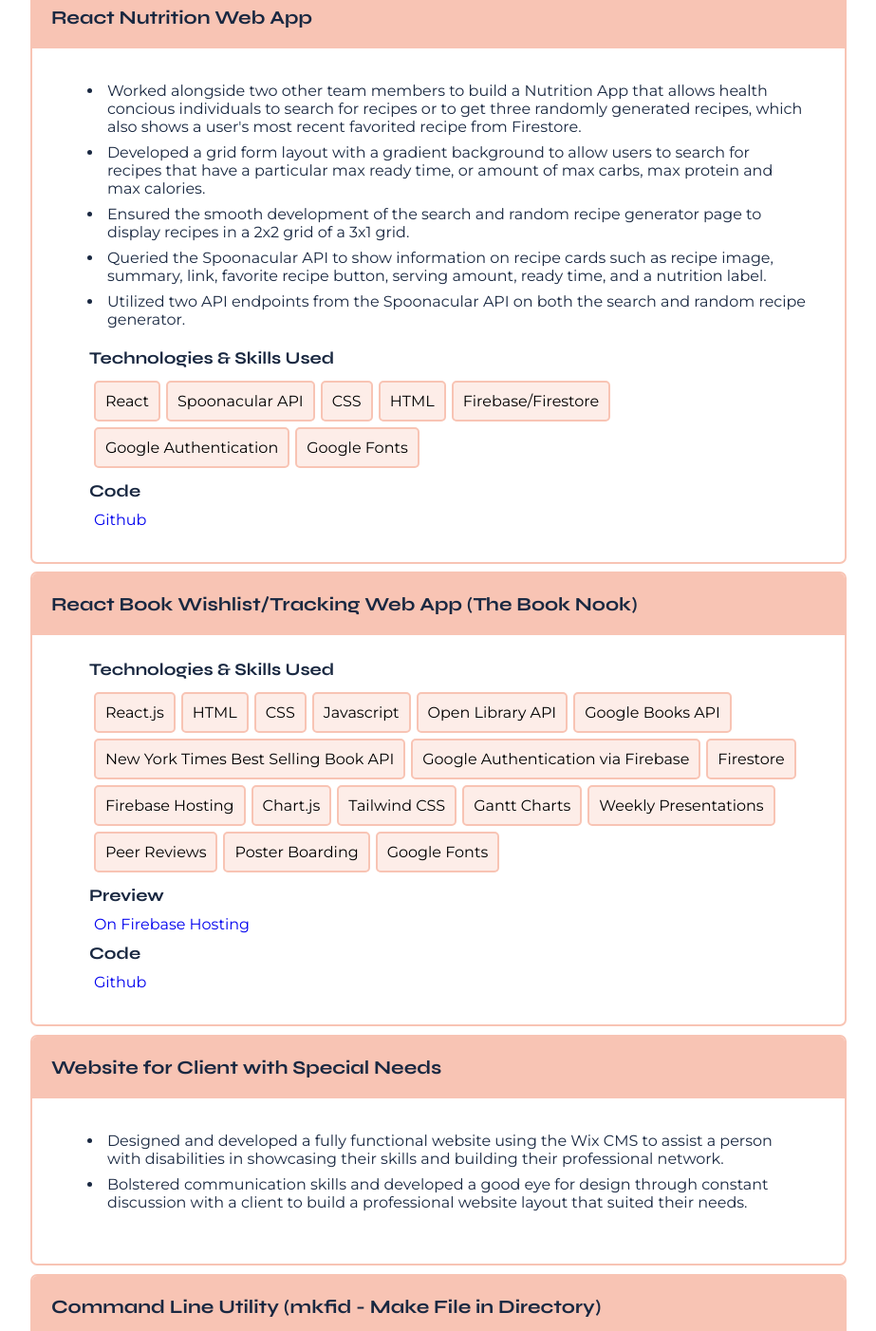
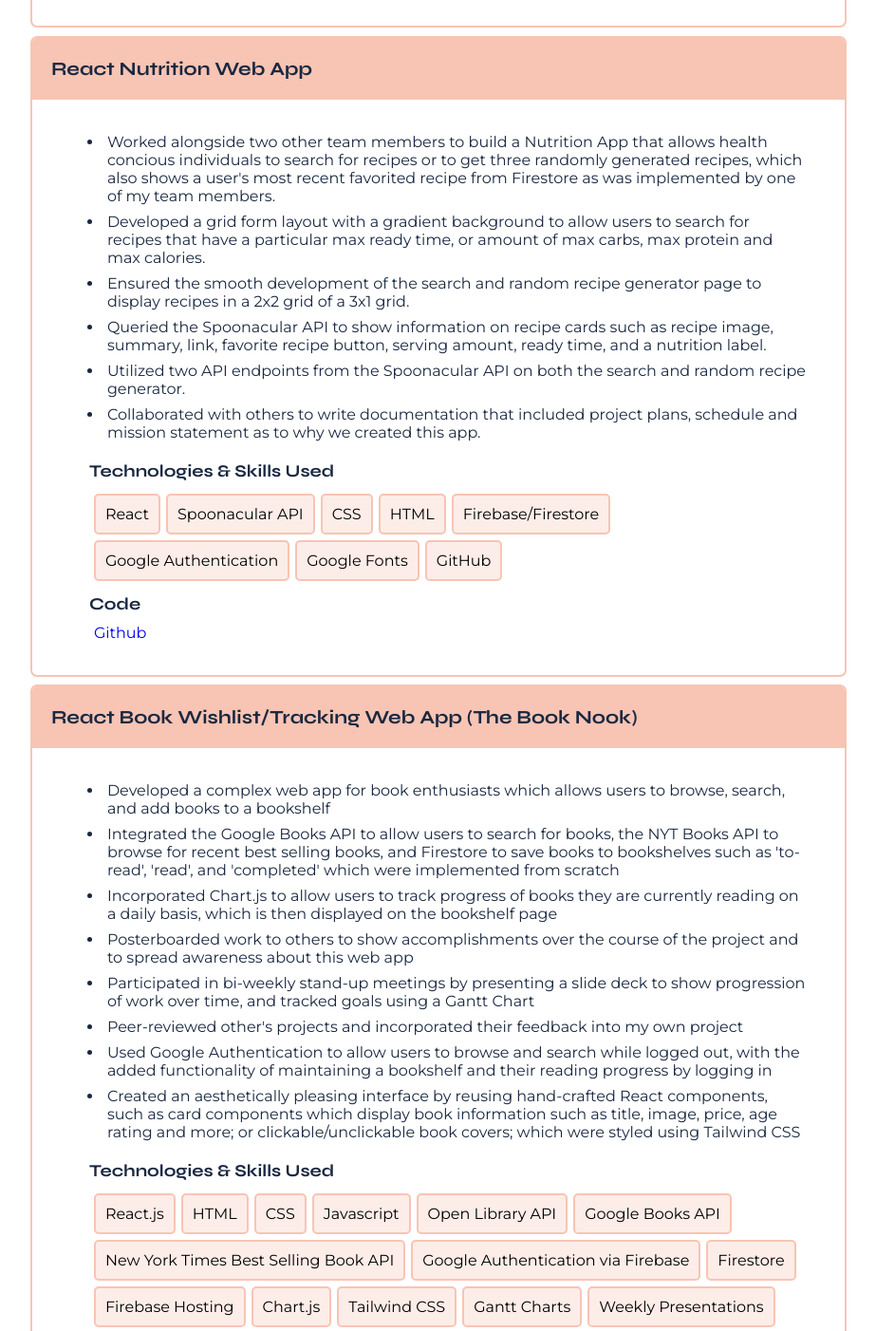
Before and after one commit to speer987/personal-website, a React (Create React App) app: page / in a window 1280 px wide. Shown: the part 3280-4682 px from the top of the page at 95% size, without its empty margins (178-1101 px from the left). Built offline with nearby package versions, Linux system fonts and the light colour scheme.

Commit message:
adding updated project descriptions

```diff
--- a/src/components/projects.js
+++ b/src/components/projects.js
@@ -24,6 +24,7 @@
       "Incorporated complex components such as a form with a user input, which queries the Country API for country details, which are displayed underneath the form.",
       "Developed a cohesive and responsive user interface through the use of involved CSS concepts such as grid and flex, while using symmetry in the image placement to create a balanced, simple visual appearance.",
       "Validated code by using a HTML accessibility validator.",
+      "Hosted on both GitHub pages and CodeSandbox.",
     ],
     tech: [
       "Rest Countries API",
@@ -55,6 +56,7 @@
       "Incorporates the use of four different user input fields (one being a number), which are validated upon form submission for easily calculating compound interest.",
       "Ensured that users are presented with an error message when entering erroneous inputs.",
       "Utilized a basic javascript function knowledge to calculate compound interest before displaying it to the user interface.",
+      "Hosted on both GitHub pages and CodeSandbox.",
     ],
     tech: ["HTML", "CSS", "JavaScript", "Google Fonts", "Color Schemes"],
     preview: [
@@ -76,11 +78,12 @@
     course: "React Nutrition Web App",
     university: "Loyola Marymount University",
     desc: [
-      "Worked alongside two other team members to build a Nutrition App that allows health concious individuals to search for recipes or to get three randomly generated recipes, which also shows a user's most recent favorited recipe from Firestore.",
+      "Worked alongside two other team members to build a Nutrition App that allows health concious individuals to search for recipes or to get three randomly generated recipes, which also shows a user's most recent favorited recipe from Firestore as was implemented by one of my team members.",
       "Developed a grid form layout with a gradient background to allow users to search for recipes that have a particular max ready time, or amount of max carbs, max protein and max calories.",
       "Ensured the smooth development of the search and random recipe generator page to display recipes in a 2x2 grid of a 3x1 grid.",
       "Queried the Spoonacular API to show information on recipe cards such as recipe image, summary, link, favorite recipe button, serving amount, ready time, and a nutrition label.",
       "Utilized two API endpoints from the Spoonacular API on both the search and random recipe generator.",
+      "Collaborated with others to write documentation that included project plans, schedule and mission statement as to why we created this app.",
     ],
     tech: [
       "React",
@@ -90,13 +93,23 @@
       "Firebase/Firestore",
       "Google Authentication",
       "Google Fonts",
+      "GitHub",
     ],
     code: [["Github", "https://github.com/joanna-estrada/nutrition"]],
   },
   {
     course: "React Book Wishlist/Tracking Web App (The Book Nook)",
     university: "Loyola Marymount University",
-    // desc: ["I like pie."],
+    desc: [
+      "Developed a complex web app for book enthusiasts which allows users to browse, search, and add books to a bookshelf",
+      "Integrated the Google Books API to allow users to search for books, the NYT Books API to browse for recent best selling books, and Firestore to save books to bookshelves such as 'to-read', 'read', and 'completed' which were implemented from scratch",
+      "Incorporated Chart.js to allow users to track progress of books they are currently reading on a daily basis, which is then displayed on the bookshelf page",
+      "Posterboarded work to others to show accomplishments over the course of the project and to spread awareness about this web app",
+      "Participated in bi-weekly stand-up meetings by presenting a slide deck to show progression of work over time, and tracked goals using a Gantt Chart",
+      "Peer-reviewed other's projects and incorporated their feedback into my own project",
+      "Used Google Authentication to allow users to browse and search while logged out, with the added functionality of maintaining a bookshelf and their reading progress by logging in",
+      "Created an aesthetically pleasing interface by reusing hand-crafted React components, such as card components which display book information such as title, image, price, age rating and more; or clickable/unclickable book covers; which were styled using Tailwind CSS",
+    ],
     tech: [
       "React.js",
       "HTML",
@@ -130,8 +143,21 @@
   {
     course: "Command Line Utility (mkfid - Make File in Directory)",
     university: "Loyola Marymount University",
-    desc: ["I like pie."],
-    tech: ["C", "Unix", "Presentation Skills", "Teamwork"],
+    desc: [
+      "Worked alongside three other team members to develop a command line utility that allows users to create a file within a folder in one line.",
+      "Honed teamwork and communication skills by working together to brainstorm and develop pseudocode, which was then converted to C code.",
+      "Allowed flexibility for users to create multiple files or a single file in a new folder or a folder of a user's choosing via command flags.",
+      "Collaborated with others to brainstorm and implement command flags such as -h for help and -d for directory, which we inspired by other command line utilities.",
+      "Worked with others to write documentation and preliminary project development plans, which were later uploaded to GitHub.",
+    ],
+    tech: [
+      "C",
+      "Unix",
+      "Presentation Skills",
+      "Teamwork",
+      "GitHub",
+      "Research",
+    ],
   },
   {
     course: "Rose Hack",
```
